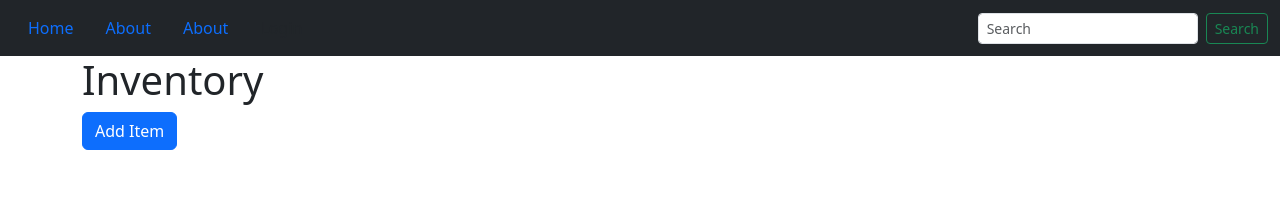
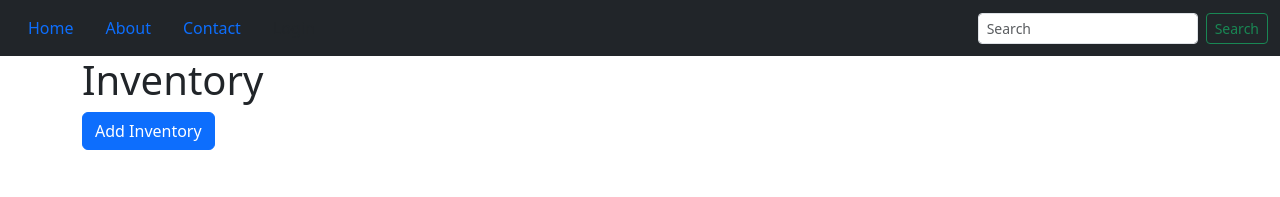
Before and after one commit to Ivar-7/tanui-inventory-interview, a React (Create React App) app: page / in a window 1280 px wide. Shown: the top 197 px of the page. Built offline with nearby package versions, Linux system fonts and the light colour scheme; no server answers; the database is empty.

Commit message:
minor edits clear errors

```diff
--- a/src/components/Home.js
+++ b/src/components/Home.js
@@ -21,7 +21,7 @@ function Home() {
 
     const addInventory = async () => {
         if (newInventory.Name !== '' && newInventory.Description !== '' && newInventory.Quantity !== '' && newInventory.Price !== '') {
-        const docRef = await addDoc(collection(db, "inventory"), newInventory);
+        await addDoc(collection(db, "inventory"), newInventory);
         setNewInventory({Name: '', Description: '', Quantity: '', Price: ''});
         setError('');
         } else {
@@ -32,7 +32,7 @@ function Home() {
     const editInventory = async (id) => {
         // Add your logic to edit inventory
         // This is just a placeholder
-        const docRef = await updateDoc(collection(db, "inventory"), id, {
+        await updateDoc(collection(db, "inventory"), id, {
             Name: "Updated Item",
             Description: "Updated Description",
             Quantity: 1,
@@ -49,7 +49,7 @@ function Home() {
     return (
         <Container>
             <h1>Inventory</h1>
-            <Button variant="primary" onClick={() => setShowAdd(!showAdd)}> Add Item </Button>
+            <Button variant="primary" onClick={() => setShowAdd(!showAdd)}> {showAdd ? 'Close' : 'Add Inventory'} </Button>
             <br /> <br />
             {/* Popup error */}
             {error && (
--- a/src/components/Navbar.js
+++ b/src/components/Navbar.js
@@ -15,7 +15,7 @@ const Navbar2 = () => {
           <Link className="nav-link" to="#">About</Link>
         </li>
         <li className="nav-item">
-          <Link className="nav-link" to="#">About</Link>
+          <Link className="nav-link" to="#">Contact</Link>
         </li>
         <li className="nav-item">
           <Link className="nav-link disabled" to="#">Login</Link>
```
